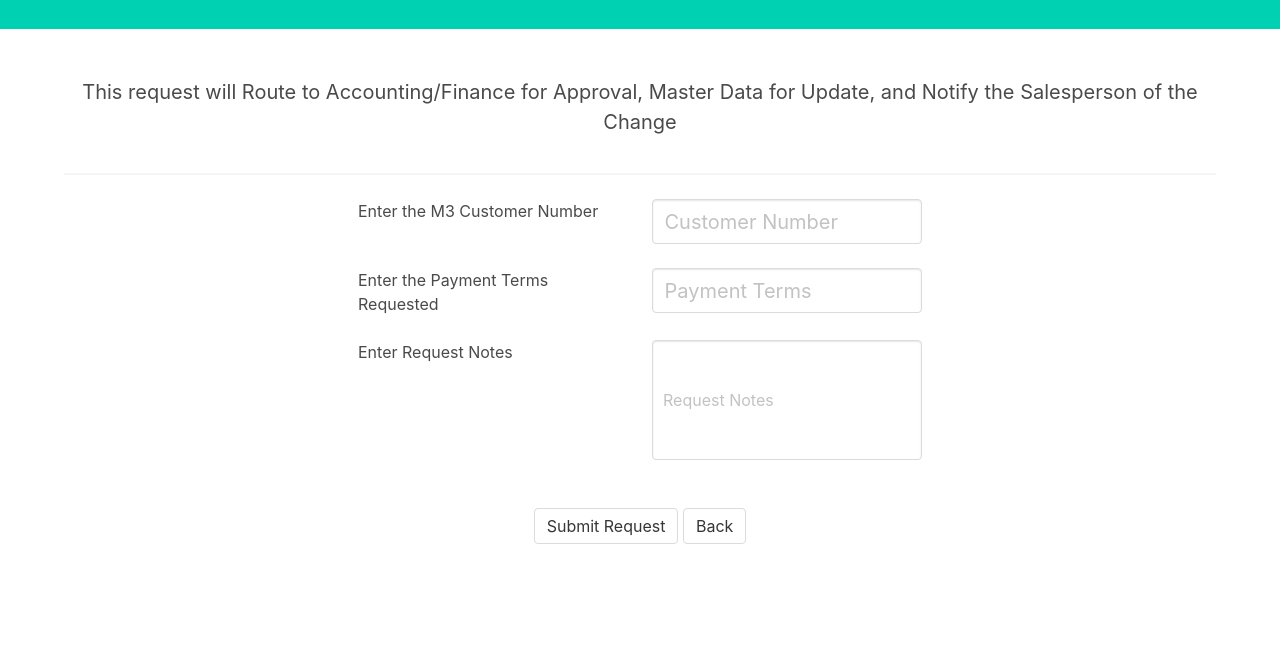
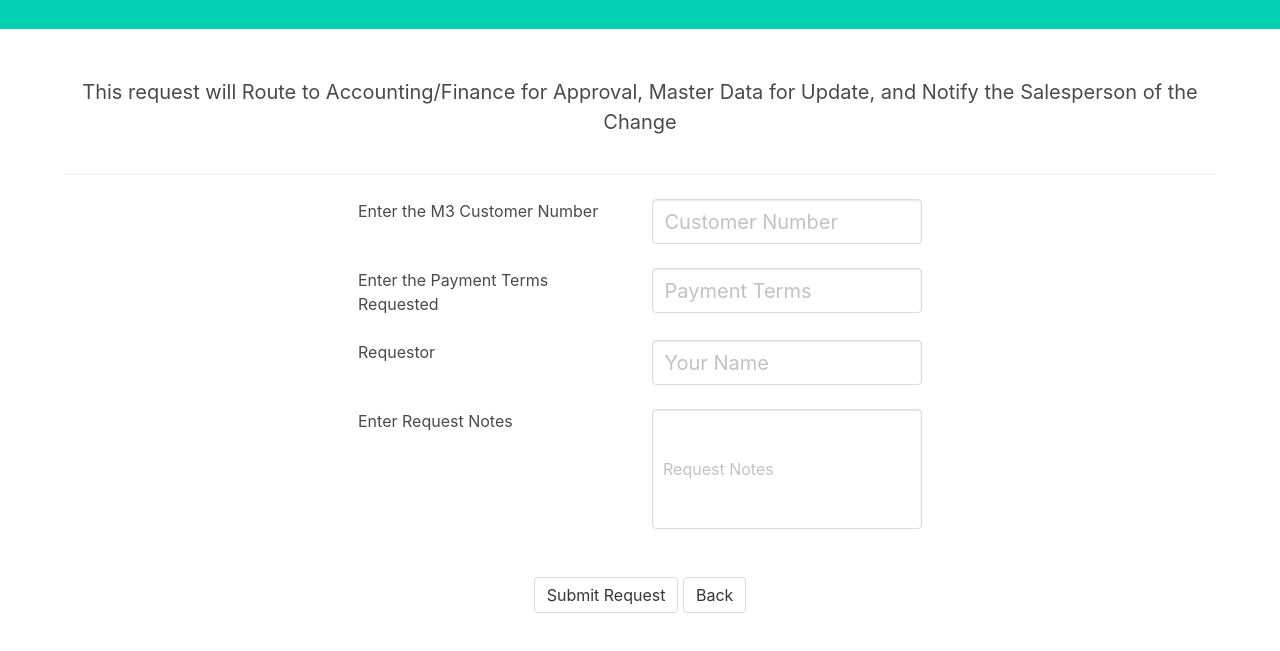
Before and after one commit to EricBillings/workflows, a website: page app/public/terms.html in a window 1280 px wide. Shown: the part 107-758 px from the top of the page. Drawn offline with nearby package versions, Linux system fonts and the light colour scheme.

Commit message:
requestor

```diff
--- a/app/public/terms.html
+++ b/app/public/terms.html
@@ -67,6 +67,22 @@
                 </div>
 
             </div>
+            <div class="columns">
+                <div class="column is-size-6">
+                </div>
+
+                <div class="column is-size-6">
+                    Requestor
+                </div>
+                <div class="column is-size-6">
+
+                    <input class="input is-square is-medium" type="text " placeholder="Your Name" id="name">
+                </div>
+                <div class="column is-size-6">
+                </div>
+
+            </div>
+
 
             <div class="columns">
                 <div class="column is-size-6">
@@ -79,6 +95,7 @@
 
                     <input class="textarea" type="text " placeholder="Request Notes" id="notes">
                 </div>
+
                 <div class="column is-size-6">
                 </div>
 
```
Also changed, not shown: app/public/credit.html (+16 -0 lines), app/public/writeoff.html (+16 -0 lines).
